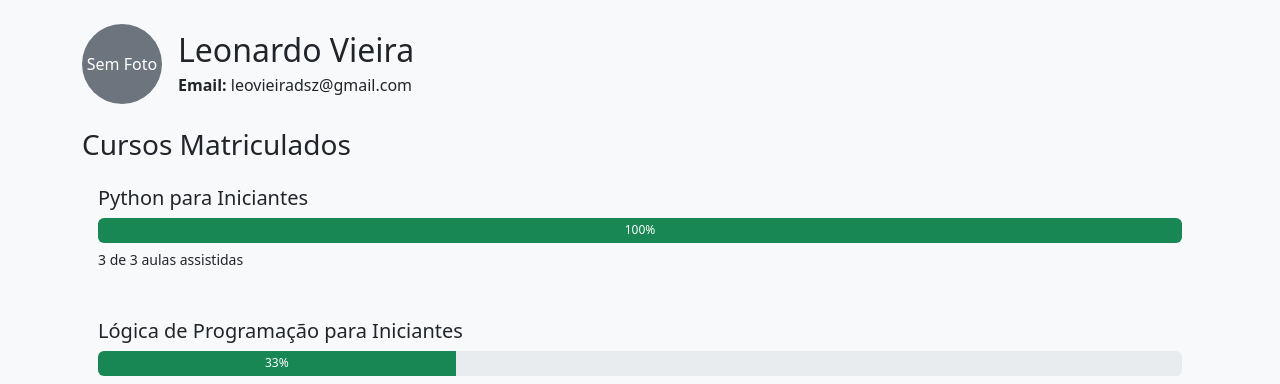
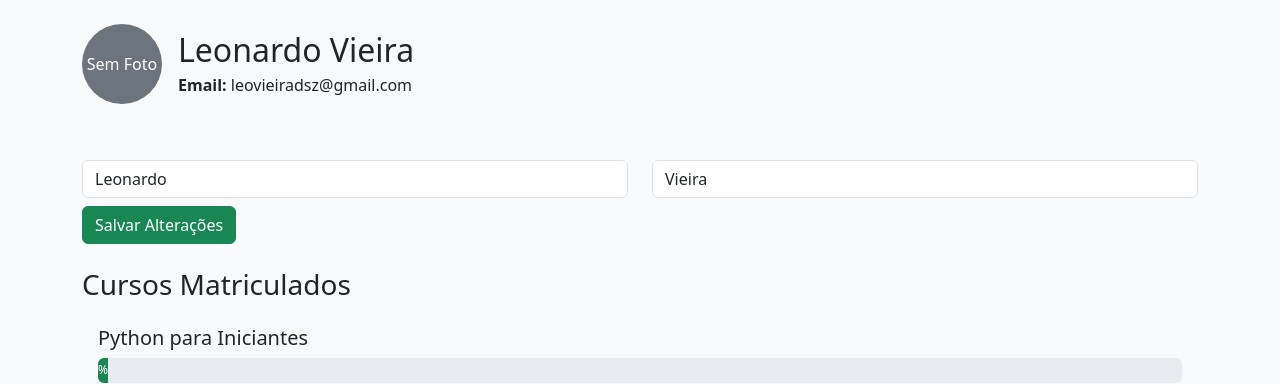
Before and after one commit to leovieirad/Projeto-PlataformaCursos-Django, a Django app: page /usuarios/perfil/ in a window 1280 px wide. Shown: the part 128-512 px from the top of the page. Run offline with Django 5.2, Linux system fonts and the light colour scheme; a user stored in the database is signed in; data comes from the database, SQL or seed files in the repository; both versions use the stored data as it was after the commit; data that the repository does not hold is empty.

Commit message:
Adicionando campo de nome e sobrenome no meu perfil

```diff
--- /dev/null
+++ b/usuarios/forms.py
@@ -0,0 +1,9 @@
+from django import forms
+from django.contrib.auth import get_user_model
+
+Usuario = get_user_model()
+
+class UsuarioForm(forms.ModelForm):
+    class Meta:
+        model = Usuario
+        fields = ['first_name', 'last_name']
--- a/usuarios/templates/usuarios/perfil.html
+++ b/usuarios/templates/usuarios/perfil.html
@@ -15,6 +15,20 @@
     <p class="mb-0"><strong>Email:</strong> {{ usuario.email }}</p>
   </div>
 </div>
+<form method="POST" class="mb-4">
+  {% csrf_token %}
+  <div class="row mb-2">
+    <div class="col">
+      <label for="id_first_name" class="form-label text-light">Nome</label>
+      <input type="text" name="first_name" value="{{ form.first_name.value }}" class="form-control" id="id_first_name">
+    </div>
+    <div class="col">
+      <label for="id_last_name" class="form-label text-light">Sobrenome</label>
+      <input type="text" name="last_name" value="{{ form.last_name.value }}" class="form-control" id="id_last_name">
+    </div>
+  </div>
+  <button type="submit" class="btn btn-success">Salvar Alterações</button>
+</form>
 
 <h3 class="mt-4">Cursos Matriculados</h3>
 
--- a/usuarios/views.py
+++ b/usuarios/views.py
@@ -1,3 +1,5 @@
+from .forms import UsuarioForm
+from django.contrib import messages
 from django.contrib.auth import login, logout
 from django.contrib.auth.forms import UserCreationForm, AuthenticationForm
 from django.shortcuts import render, redirect
@@ -61,26 +63,36 @@ def meus_cursos(request):
 
 
 
+
 @login_required
 def perfil_usuario(request):
     usuario = request.user
     matriculas = Matricula.objects.filter(usuario=usuario)
+    progresso = {}
 
     for m in matriculas:
-        total = m.curso.aulas.count()
-        assistidas = Aula.objects.filter(
-            curso=m.curso, aulaassistida__usuario=usuario
-        ).count()
-        percentual = int((assistidas / total) * 100) if total > 0 else 0
-
-        # adiciona diretamente o progresso na matrícula
-        m.progresso = {
+        aulas = Aula.objects.filter(curso=m.curso)
+        total = aulas.count()
+        assistidas = AulaAssistida.objects.filter(usuario=usuario, aula__in=aulas).count()
+        percentual = int((assistidas / total) * 100) if total else 0
+        progresso[m.curso.id] = {
             'total': total,
             'assistidas': assistidas,
             'percentual': percentual
         }
 
+    if request.method == 'POST':
+        form = UsuarioForm(request.POST, instance=usuario)
+        if form.is_valid():
+            form.save()
+            messages.success(request, "Dados atualizados com sucesso.")
+            return redirect('perfil')  # ou 'usuarios:perfil' se você usa namespaces
+    else:
+        form = UsuarioForm(instance=usuario)
+
     return render(request, 'usuarios/perfil.html', {
         'usuario': usuario,
-        'matriculas': matriculas
+        'matriculas': matriculas,
+        'progresso': progresso,
+        'form': form
     })
```
Also changed, not shown: db.sqlite3.
